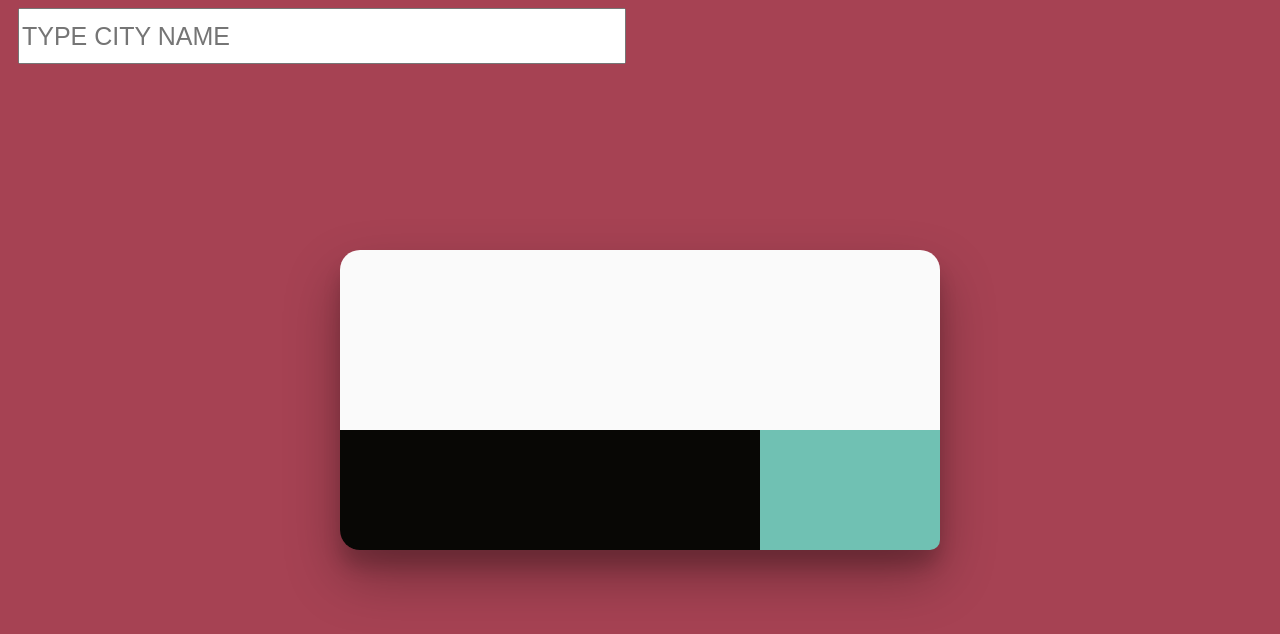
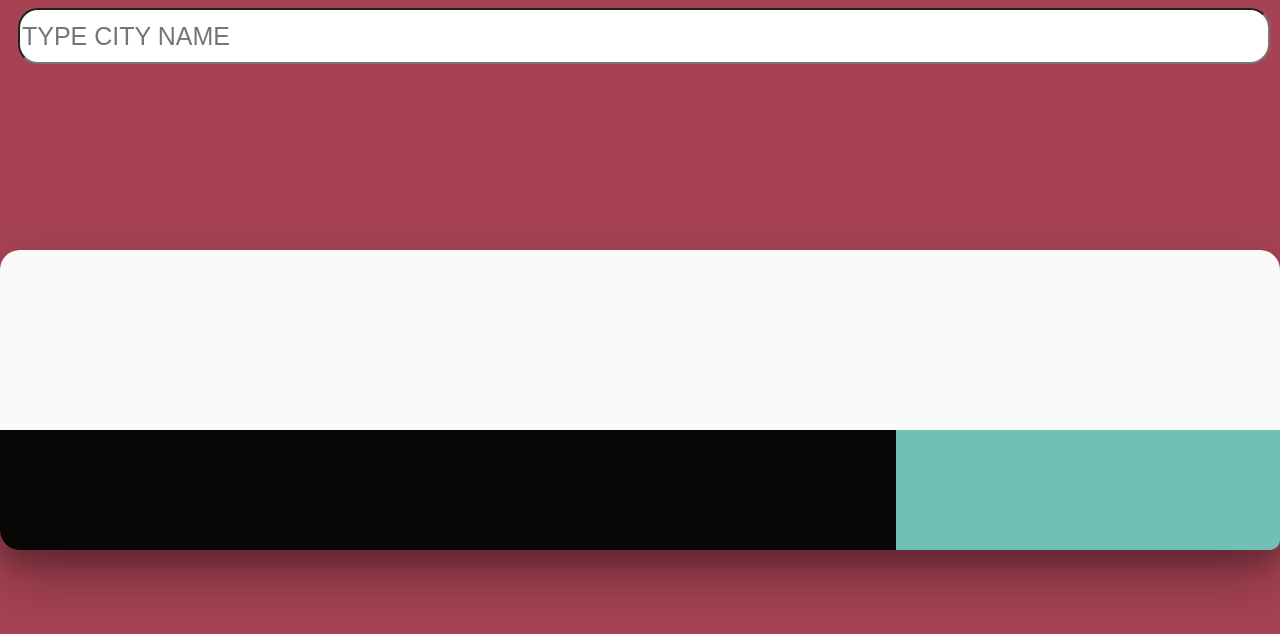
Before and after one commit to ira1988/weather, a plain HTML site: page index.html in a window 1280 px wide. Drawn offline with nearby package versions, Linux system fonts and the light colour scheme; some icons are missing.

Commit message:
Update style.css

```diff
--- a/style/style.css
+++ b/style/style.css
@@ -5,10 +5,10 @@ body {
   font-family: Poiret One;
 }
 input{
-    width: 600px;
+    width: 100%;
     height:50px;
-    display:block;
-    margin:auto;
+    /* display:block; */
+    border-radius: 20px;
 }
 [placeholder]{
     text-transform: uppercase;
@@ -17,9 +17,9 @@ input{
 
 }
 .container{
-  width: 500px;
-  padding-left:10px ;
-  padding-right: 10px;
+
+ padding-left: 10px;
+ padding-right: 10px;
 }
 .widget {
   position: absolute;
@@ -27,7 +27,7 @@ input{
   left: 50%;
   display: flex;
   height: 300px;
-  width: 600px;
+  width: 100%;
   transform: translate(-50%, -50%);
   flex-wrap: wrap;
   cursor: pointer;
```
